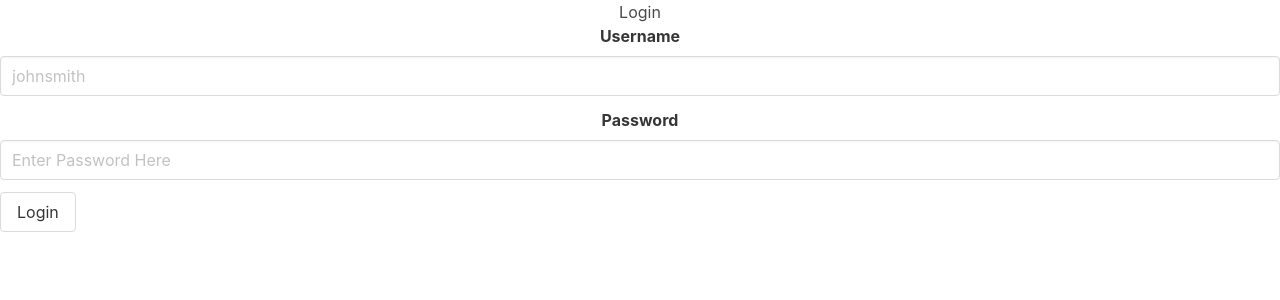
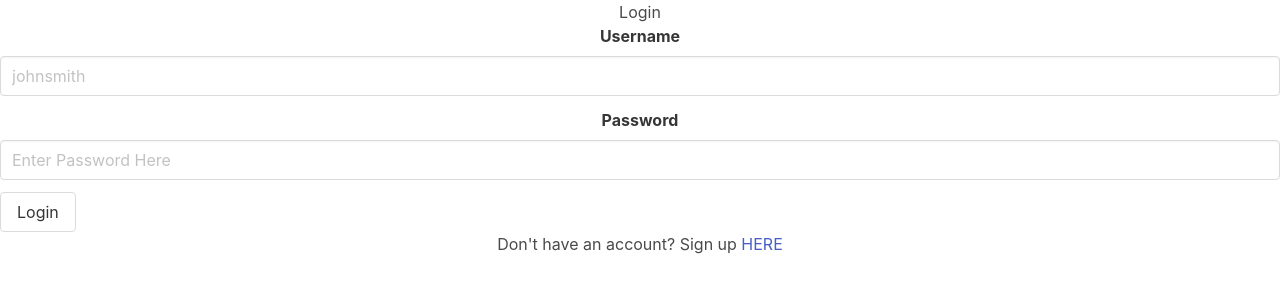
Before and after one commit to amandakso/odin-blog-cms, a React (Create React App) app: page /login in a window 1280 px wide. Shown: the top 300 px of the page. Built offline with nearby package versions, Linux system fonts and the light colour scheme.

Commit message:
add link to sign up page

```diff
--- a/src/components/Login.js
+++ b/src/components/Login.js
@@ -1,5 +1,5 @@
 import React, { useState } from "react";
-import { useNavigate } from "react-router-dom";
+import { useNavigate, Link } from "react-router-dom";
 
 const Login = () => {
   const [username, setUsername] = useState("");
@@ -82,6 +82,9 @@
         </div>
       </form>
       {error ? <p>{error}</p> : null}
+      <div>
+        Don't have an account? Sign up <Link to={"/signup"}>HERE</Link>
+      </div>
     </div>
   );
 };
```
